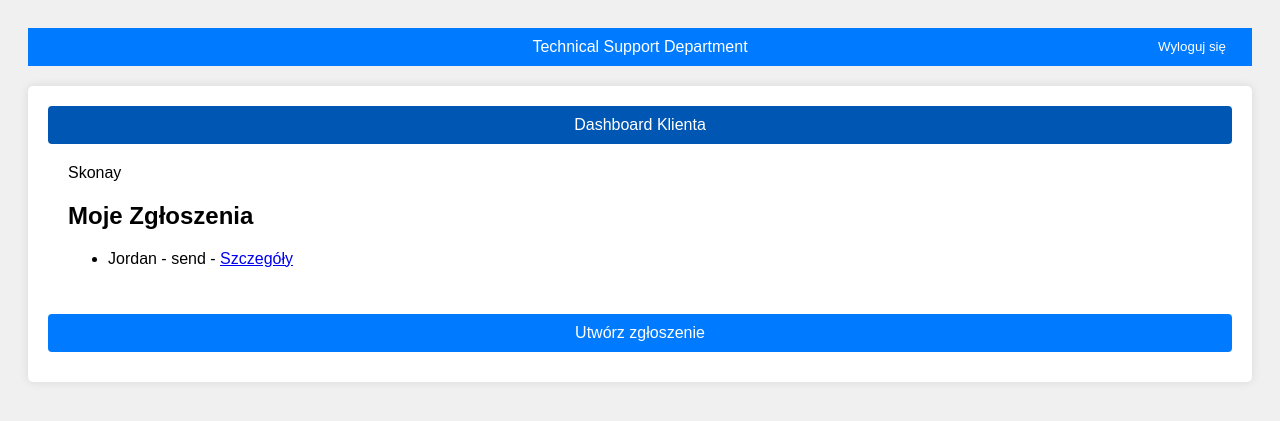
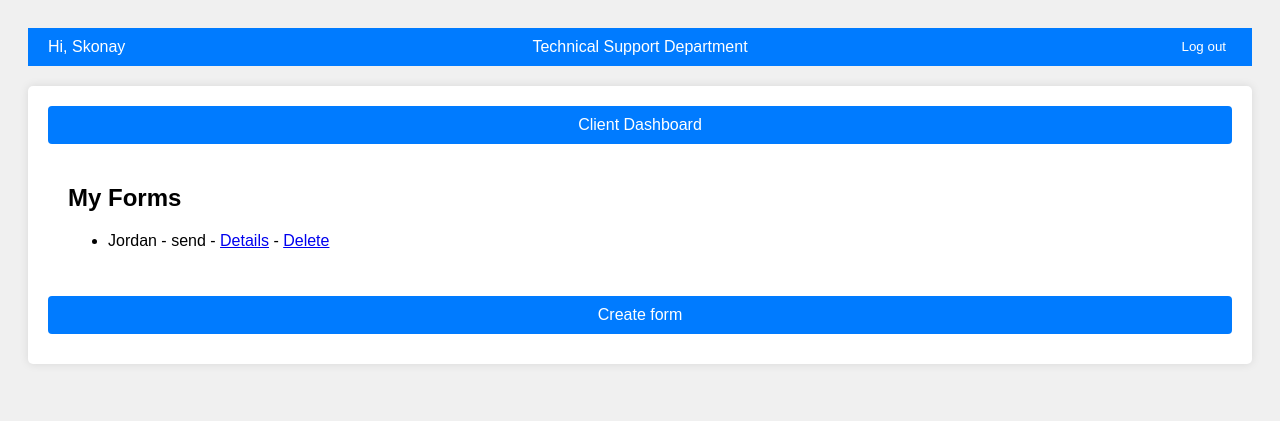
Before and after one commit to wrosky/Technical-Support-Departament, a Django app: page /customer_dashboard/ in a window 1280 px wide. Shown: the top 421 px of the page. Run offline with Django 3.2, Linux system fonts and the light colour scheme; a user stored in the database is signed in; data comes from the database, SQL or seed files in the repository; both versions use the stored data as it was after the commit.

Commit message:
Dashboards & ect.

```diff
--- a/base/models.py
+++ b/base/models.py
@@ -13,10 +13,10 @@ class User(AbstractUser):
 
 class Ticket(models.Model):
     STATUS_CHOICES = (
-        ('send', 'Wysłane'),
-        ('open', 'Otwarte'),
-        ('reviewed', 'Ocenione'),
-        ('closed', 'Zamknięte'),
+        ('Send', 'Wysłane'),
+        ('Open', 'Otwarte'),
+        ('Reviewed', 'Ocenione'),
+        ('Closed', 'Zamknięte'),
     )
 
     ticket_id = models.UUIDField(default=uuid.uuid4, editable=False, unique=True)
--- a/base/templates/customer_dashboard.html
+++ b/base/templates/customer_dashboard.html
@@ -1,12 +1,11 @@
 {% extends 'dashboard.html' %}
 
 {% block content %}
-    <div class="dashboard-header">Dashboard Klienta</div>
+    <div class="dashboard-header">Client Dashboard</div>
     <div class="dashboard-content">
-        {{ request.user.username }}
         {% include 'my_tickets.html' %}
     </div>
     <div>
-        <a href="{% url 'create_ticket' %}" class="dashboard-link">Utwórz zgłoszenie</a>
+        <a href="{% url 'create_ticket' %}" class="dashboard-link">Create form</a>
     </div>
 {% endblock %}
--- a/base/templates/dashboard.html
+++ b/base/templates/dashboard.html
@@ -15,9 +15,22 @@
             text-align: center;
             position: relative;
         }
+        .user-name {
+            position: absolute;
+            left: 20px;
+            top: 10px;
+        }
         .logout-button {
             position: absolute;
             right: 20px;
+            top: 10px;
+            border: none;
+            background-color: transparent;
+            color: white;
+            cursor: pointer;
+        }
+        .name-button {
+            position: absolute;
             top: 10px;
             border: none;
             background-color: transparent;
@@ -32,7 +45,7 @@
             margin-top: 20px;
         }
         .dashboard-header {
-            background-color: #0056b3;
+            background-color: #007bff;
             color: white;
             padding: 10px;
             border-radius: 4px;
@@ -54,12 +67,40 @@
         .dashboard-link:hover {
             background-color: #0056b3;
         }
+        .ticket-container {
+            background-color: white;
+            padding: 20px;
+            border-radius: 5px;
+            box-shadow: 0 0 10px rgba(0, 0, 0, 0.1);
+            margin-top: 20px;
+        }
+        .ticket-content {
+            padding: 20px;
+        }
+        .ticket-action-link {
+            display: block;
+            background-color: #007bff;
+            color: white;
+            text-align: center;
+            padding: 10px;
+            margin: 10px 0;
+            border-radius: 4px;
+            text-decoration: none;
+        }
+        .ticket-action-link:hover {
+            background-color: #0056b3;
+        }
     </style>
 </head>
 <body>
     <div class="top-bar">
-        Technical Support Department
-        <button type="button" class="logout-button" onclick="location.href='/logout';">Wyloguj się</button>
+        <span class="user-name">Hi, {{ request.user.username }}</span>
+        {% if request.user.is_technik == True %}
+        <a href="{% url 'technik_dashboard' %}" style="color: white; text-decoration:none">Technical Support Department</a>
+        {% else %}
+        <a href="{% url 'customer_dashboard' %}" style="color: white; text-decoration: none;">Technical Support Department</a>
+        {% endif %}
+        <button type="button" class="logout-button" onclick="location.href='/logout';">Log out</button>
     </div>
     <div class="dashboard-container">
         {% block content %}
--- a/base/templates/edit_ticket.html
+++ b/base/templates/edit_ticket.html
@@ -1,4 +1,3 @@
-<!-- edit_ticket.html -->
 <h2>Edytuj Zgłoszenie</h2>
 <form method="post">
     {% csrf_token %}
--- a/base/templates/my_tickets.html
+++ b/base/templates/my_tickets.html
@@ -1,11 +1,10 @@
-<h2>Moje Zgłoszenia</h2>
+<h2>My Forms</h2>
 <ul>
     {% for ticket in tickets %}
         <li>
-            {{ ticket.title }} - {{ ticket.status }} - <a href="{% url 'view_ticket' ticket.ticket_id %}">Szczegóły</a>
+            {{ ticket.title }} - {{ ticket.status }} - <a href="{% url 'view_ticket' ticket.ticket_id %}">Details</a> - <a href="{% url 'delete_ticket' ticket.ticket_id %}" onclick="return confirm('Are you sure you want to delete your form?');">Delete</a>
         </li>
-        <!-- Możesz dodać więcej szczegółów o zgłoszeniu -->
     {% empty %}
-        <li>Brak zgłoszeń.</li>
+        <li>No Forms</li>
     {% endfor %}
 </ul>
--- a/base/urls.py
+++ b/base/urls.py
@@ -1,11 +1,12 @@
 from django.urls import path
 from . import views
-from .views import view_ticket
+from .views import view_ticket, delete_ticket, edit_ticket
 
 urlpatterns = [
     path('', views.home, name = 'home'),
     path('create/', views.create_ticket, name = 'create_ticket'),
-    path('edit_ticket/<int:ticket_id>/', views.edit_ticket, name = 'edit_ticket'),
+    path('edit_ticket/<uuid:ticket_id>/', views.edit_ticket, name = 'edit_ticket'),
+    path('delete_ticket/<uuid:ticket_id>/', views.delete_ticket, name = 'delete_ticket'),
     path('view_ticket/<uuid:uuid>/', view_ticket, name = 'view_ticket'),
     path('list/', views.tickets_list, name = 'tickets_list'),
     path('register/', views.register_user, name = 'register'),
@@ -13,4 +14,5 @@ urlpatterns = [
     path('logout/', views.logout_user, name = 'logout'),
     path('dashboard/', views.dashboard, name = 'dashboard'),
     path('customer_dashboard/', views.customer_dashboard, name = 'customer_dashboard'),
+    path('technik_dashboard/', views.technik_dashboard, name = 'technik_dashboard'),
 ]
--- a/base/views.py
+++ b/base/views.py
@@ -25,8 +25,12 @@ def login_user(request):
         password = request.POST['password']
         user = authenticate(request, username=username, password=password)
         if user is not None:
-            login(request, user)
-            return redirect('customer_dashboard')
+            if user.is_technik == True:
+                login(request, user)
+                return redirect('technik_dashboard')
+            else:
+                login(request, user)
+                return redirect('customer_dashboard')
         else:
             return render(request, 'home.html', {'error': 'Nieprawidłowa nazwa użytkownika lub hasło'})
     else:
@@ -52,7 +56,7 @@ def create_ticket(request):
 
 @login_required
 def edit_ticket(request, ticket_id):
-    ticket = get_object_or_404(Ticket, id=ticket_id, author=request.user)
+    ticket = get_object_or_404(Ticket, ticket_id=ticket_id, author=request.user)
     if request.method == 'POST':
         form = TicketForm(request.POST, request.FILES, instance=ticket)
         if form.is_valid():
@@ -63,6 +67,15 @@ def edit_ticket(request, ticket_id):
     else:
         form = TicketForm(instance=ticket)
     return render(request, 'edit_ticket.html', {'form': form})
+
+@login_required
+def delete_ticket(request, ticket_id):
+    ticket = get_object_or_404(Ticket, ticket_id=ticket_id, author=request.user)
+    ticket.delete()
+    if request.user.is_technik == True:
+        return redirect('technik_dashboard')
+    else:
+        return redirect('customer_dashboard')
 
 @login_required
 def tickets_list(request):
@@ -85,6 +98,9 @@ def customer_dashboard(request):
     tickets = Ticket.objects.filter(author=request.user)
     return render (request, 'customer_dashboard.html', {'tickets': tickets})
 
+def technik_dashboard(request):
+    return render (request, 'technik_dashboard.html')
+
 def view_ticket(request, uuid):
     ticket = get_object_or_404(Ticket, ticket_id=uuid)
     return render (request, 'ticket_details.html', {'ticket': ticket})
```
Also changed, not shown: base/templates/technik_dashboard.html (+2 -5 lines), base/templates/ticket_details.html (+16 -4 lines), base/templates/header.html (added), db.sqlite3, images/373411880_974591817145821_8968641195968065100_n.jpg (added), images/BINGO_Wigilijne.jpg (added), images/oracle_HR.gif (added).
